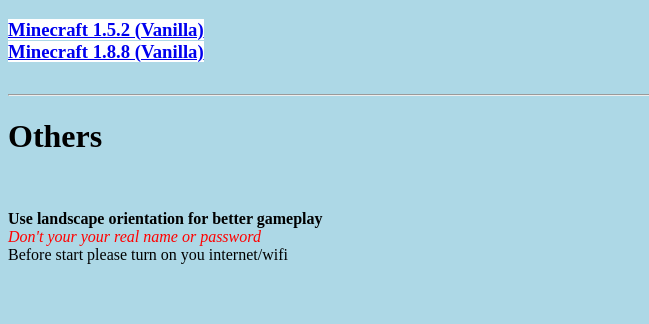
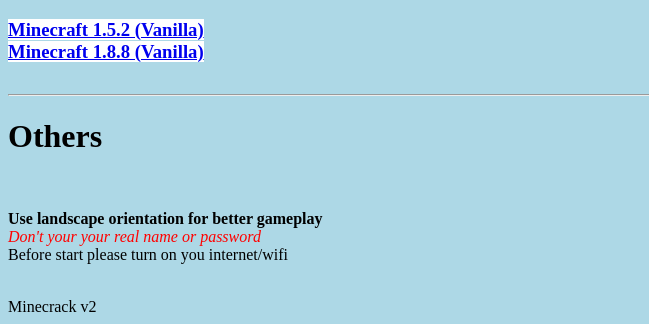
Before and after one commit to PS50second/Demo.html, a plain HTML site: page index.html in a window 1280 px wide. Shown: the part 705-1029 px from the top of the page, without its empty margins (0-649 px from the left). Before the commit the page ends 985 px from the top, so only its background shows below. Drawn offline with Linux system fonts and the light colour scheme.

Commit message:
Update index.html

```diff
--- a/index.html
+++ b/index.html
@@ -25,6 +25,6 @@ a {background-color: white;}
 <a href="https://m.eaglercraft.com/mc/1.8.8/?userscript=flameddogo99-eaglermobile.js">Minecraft 1.8.8 (Vanilla)</a><br>
 <br><hr><h1>Others</h1><br>
 <p><b>Use landscape orientation for better gameplay</b><br>
-<i>Don't your your real name or password</i><br>Before start please turn on you internet/wifi</p>
+<i>Don't your your real name or password</i><br>Before start please turn on you internet/wifi</p><br><right>Minecrack v2</right>
 </body>
 </html>
```
